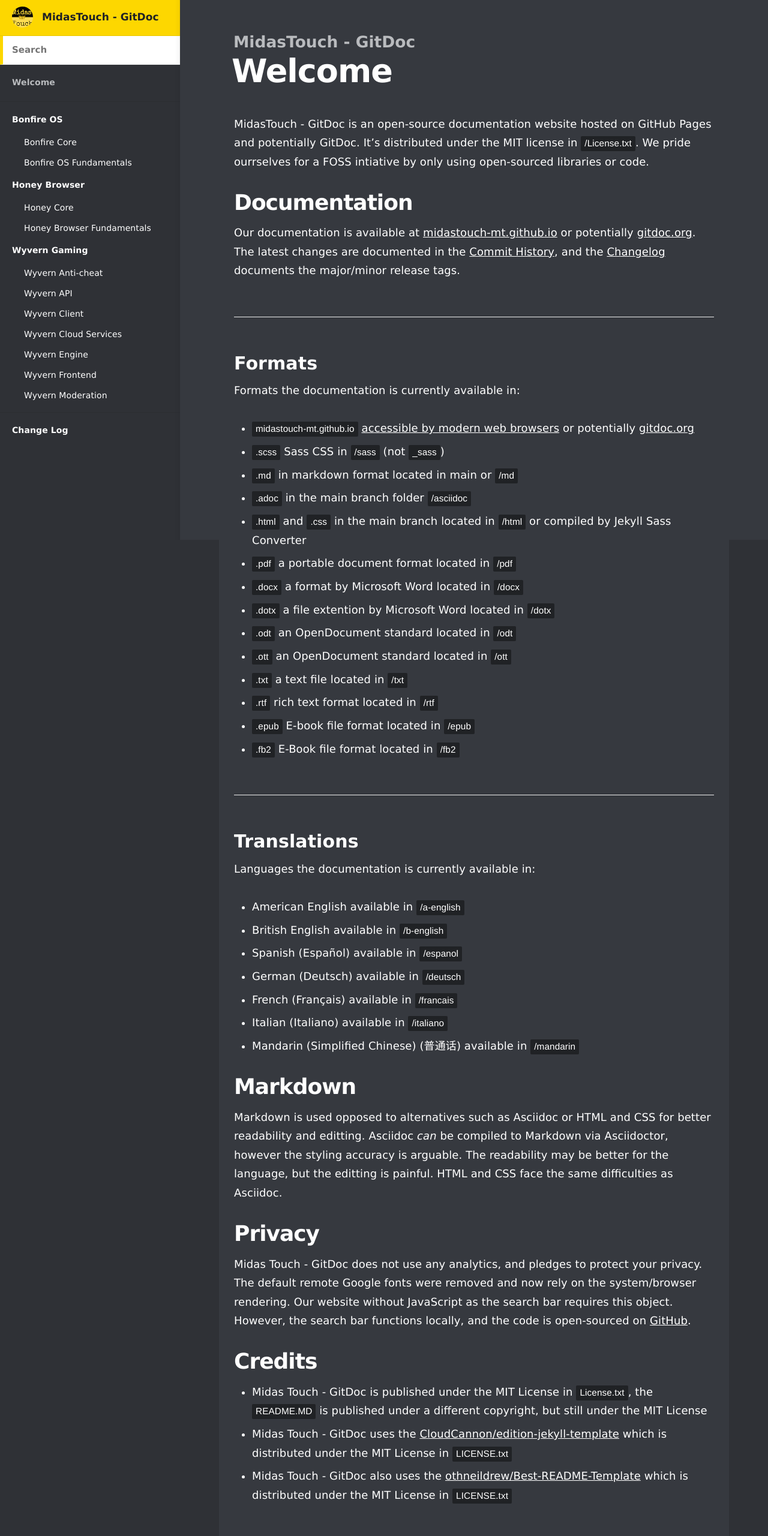
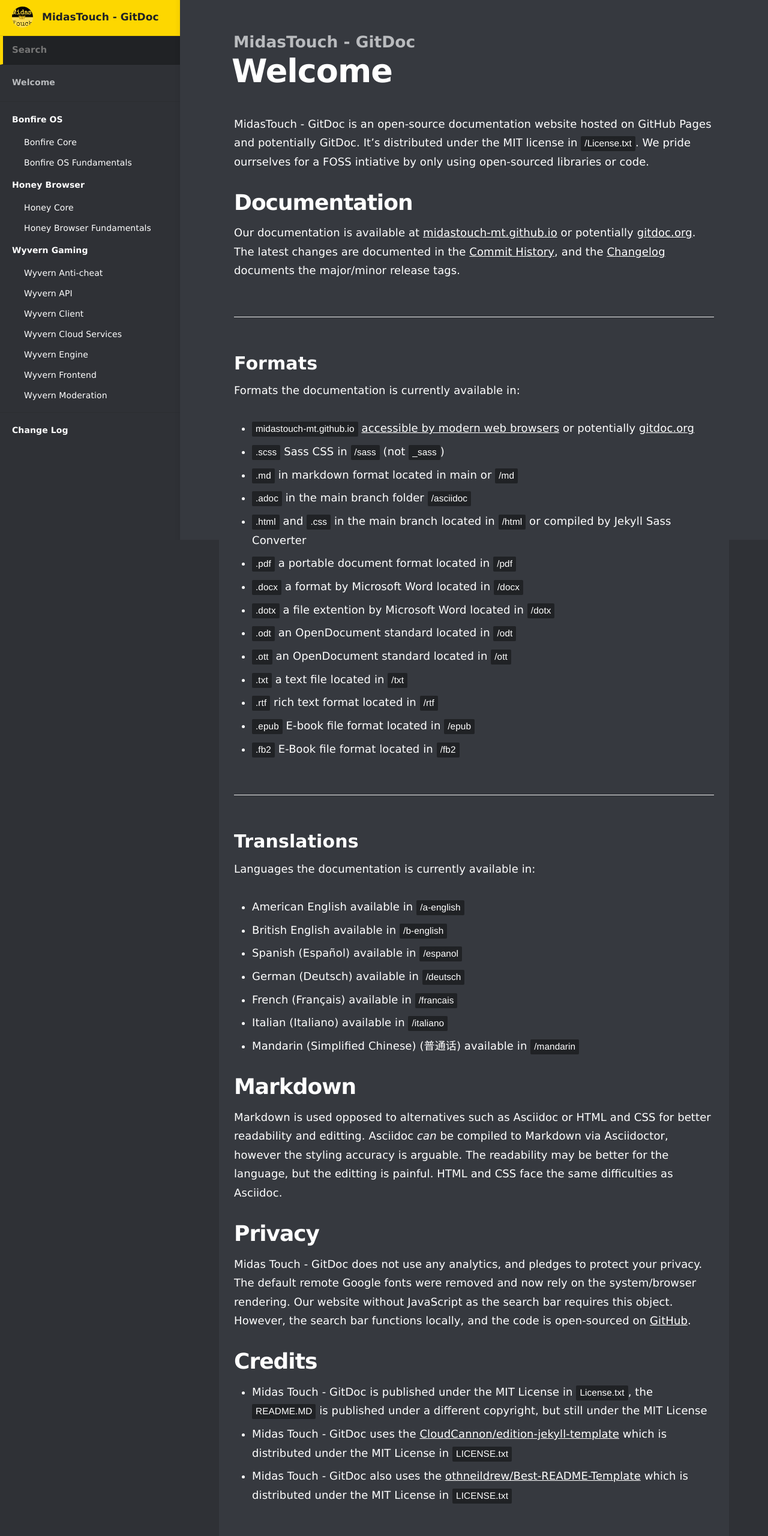
Before and after one commit to MidasTouch-MT/MidasTouch-MT.github.io, a Jekyll site: the page built from index.md, in a window 1280 px wide. Shown: the whole page at 60% size. Built offline with Jekyll 4.4.1, drawn with Linux system fonts in a browser that asks for light colours.

Commit message:
change background color for search
changed background tag for search bar background color change

```diff
--- a/_sass/_layout.scss
+++ b/_sass/_layout.scss
@@ -328,7 +328,7 @@ h4 svg {
     border: 0;
     border-bottom: 1px solid rgba(0, 0, 0, 0.075);
     border-left: 5px solid transparent;
-    color: #202225;
+    background-color: #202225;
     font-size: 1.5rem;
     font-weight: 600;
     line-height: 1.8;
```
